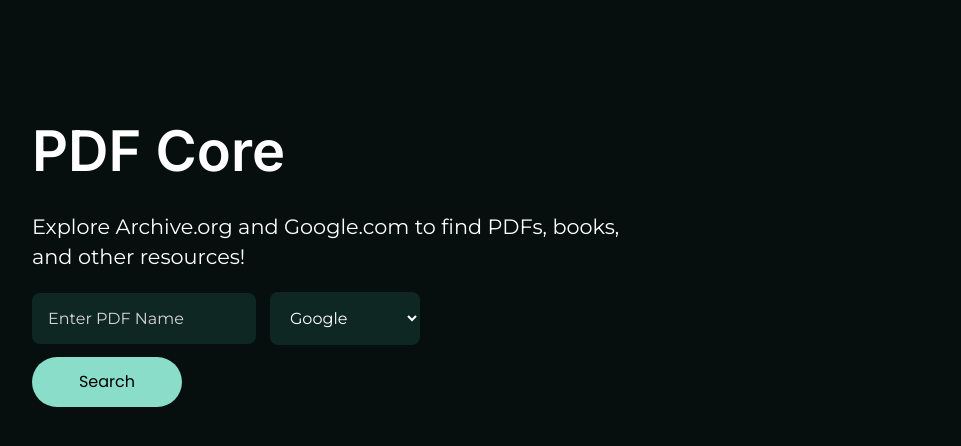
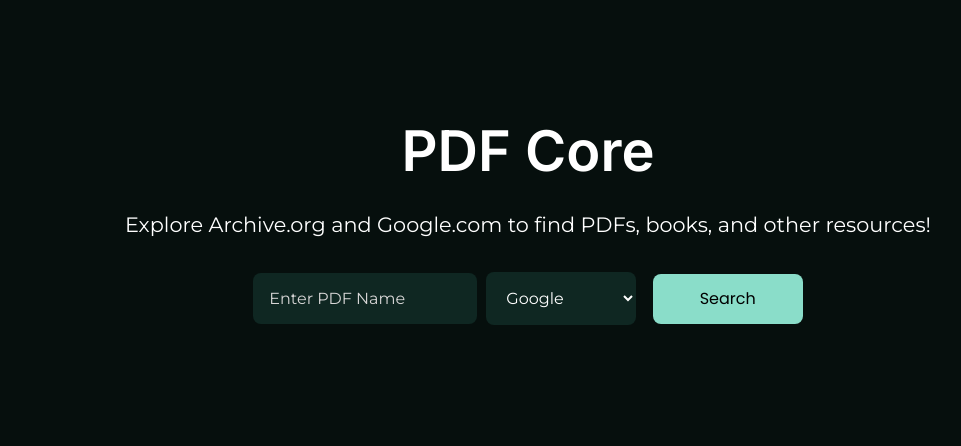
Before and after one commit to NixonXC/PDF-Core, a Flask app: page / in a window 1280 px wide. Shown: the part 58-504 px from the top of the page, without its empty margins (112-1073 px from the left). Run offline with Flask 3, Linux system fonts and the light colour scheme.

Commit message:
Add files via upload

```diff
--- a/api/main.py
+++ b/api/main.py
@@ -66,10 +66,12 @@
         data = fetch_pdf_links_google(query=pdf_name)
         print(data)
         return redirect(data[0])
-    else:
+    elif engine == "archive":
         data = search_archive_org(book_title=pdf_name)
         print(data)
         return redirect(data[0]["url"])
+    else:
+        return redirect("/")
 
 
 if __name__ == '__main__':
--- a/api/static/css/style.css
+++ b/api/static/css/style.css
@@ -62,7 +62,9 @@
 
 .main {
     color: white;
-    margin-left: 10%;
+    text-align: center;
+    margin-left: auto;
+    margin-right: auto;
     padding: 1em;
     margin-top: 5%;
 }
@@ -74,7 +76,6 @@
 
 .main p {
     font-size: 1.3em;
-    width: 600px;
     font-family: 'Montserrat';
     line-height: 30px;
     margin-top: -1%;
@@ -99,7 +100,7 @@
     border: none;
     color: white;
     font-size: 1em;
-    margin-left: 10px;
+    margin-left: 5px;
     font-family: 'Montserrat';
     outline: none;
     width: 150px;
@@ -111,10 +112,12 @@
 .main button {
     margin-top: 1%;
     padding: 0.8em;
-    border-radius: 30px;
+    border-radius: 8px;
+    margin-right: auto;
     width: 150px;
     cursor: pointer;
-    display: block;
+    margin-left: 1%;
+    display: inline;
     background-color: #8ADDC9;
     border: none;
     transition: 0.3s ease-in-out;
@@ -154,16 +157,22 @@
         display: block;
         text-align: left;
     }
-
+    .main {
+        margin-left: 10%;
+        text-align: left;
+    }
     .main p {
         max-width: 350px;
+        text-align: left;
     }
     .main select {
         margin-top: 10px;
+        margin-left: 10%;
         margin-left: 0;
     }
     .main button {
         margin-top: 5%;
+        display: block;
         border-radius: 4px;
     }
 }
```
Also changed, not shown: api/templates/index.html (line endings or trailing spaces).
